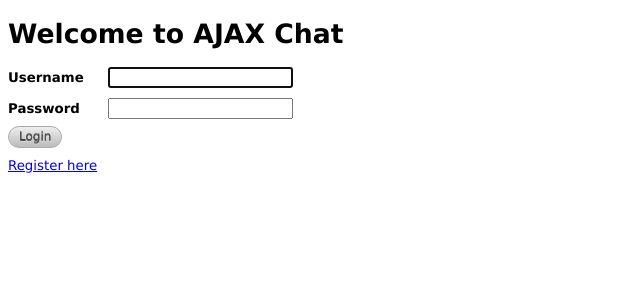
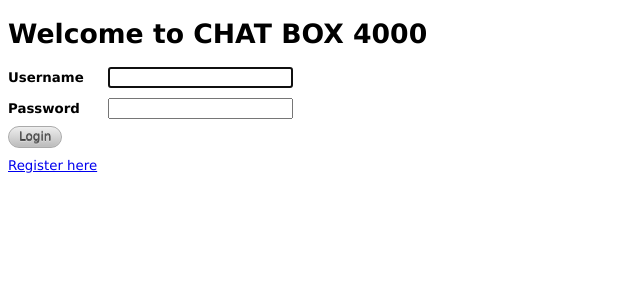
Before and after one commit to kthvg5/ChatBox4000, a PHP site: page / in a window 1280 px wide. Shown: the top 300 px of the page, without its empty margins (0-640 px from the left). Run offline with PHP 8.4, Linux system fonts and the light colour scheme.

Commit message:
Update index.php

```diff
--- a/Thanks Gary /chatroom/index.php
+++ b/Thanks Gary /chatroom/index.php
@@ -368,7 +368,7 @@ if(isset($_POST['logout'])){
     ?>
     </head>
   <body>
-    <h1>Welcome to AJAX Chat</h1>
+    <h1>Welcome to CHAT BOX 4000</h1>
     <?php
     if(isset($_SESSION['user_id'])){
       echo "Have fun chatting " . $_SESSION['user_first'] . " " .    $_SESSION['user_last'] . "<br /><br />";
```
